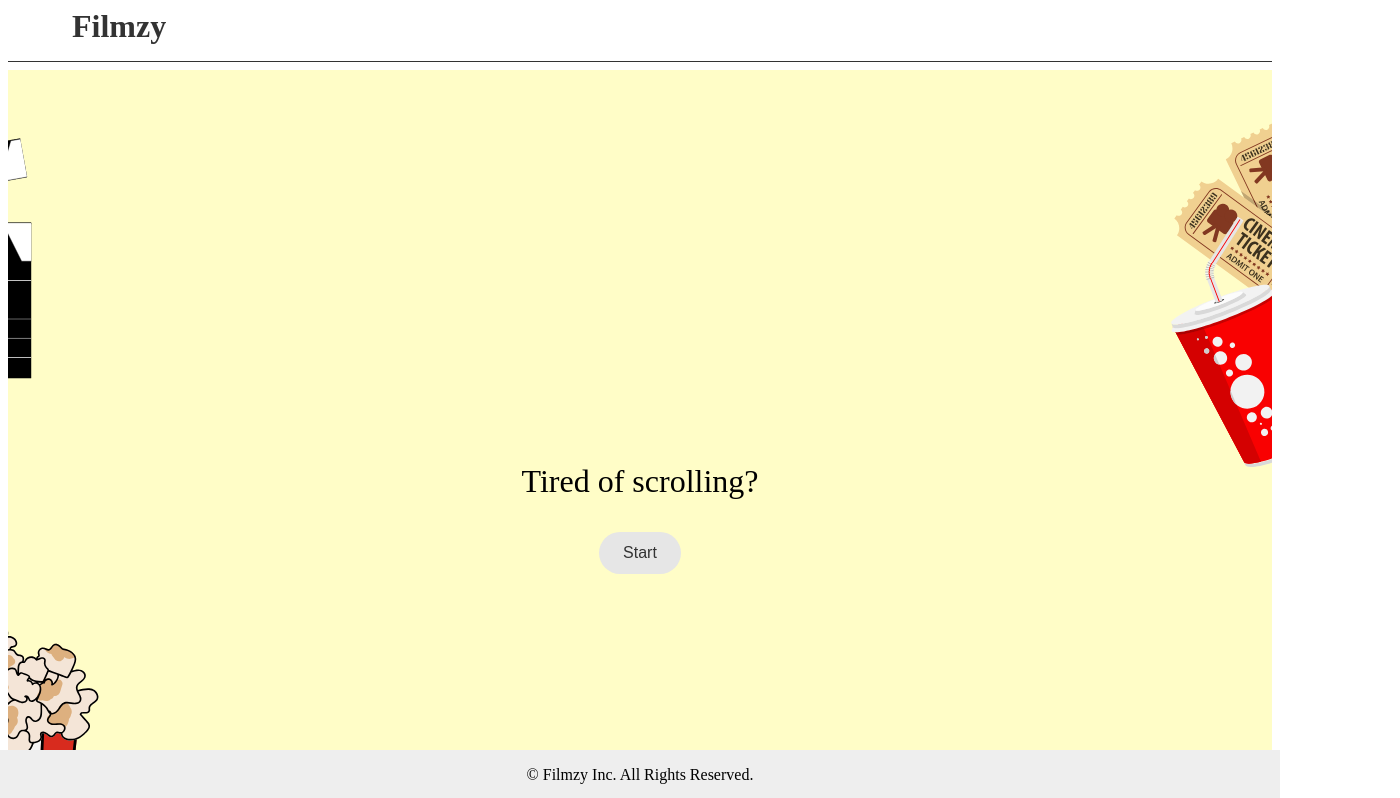
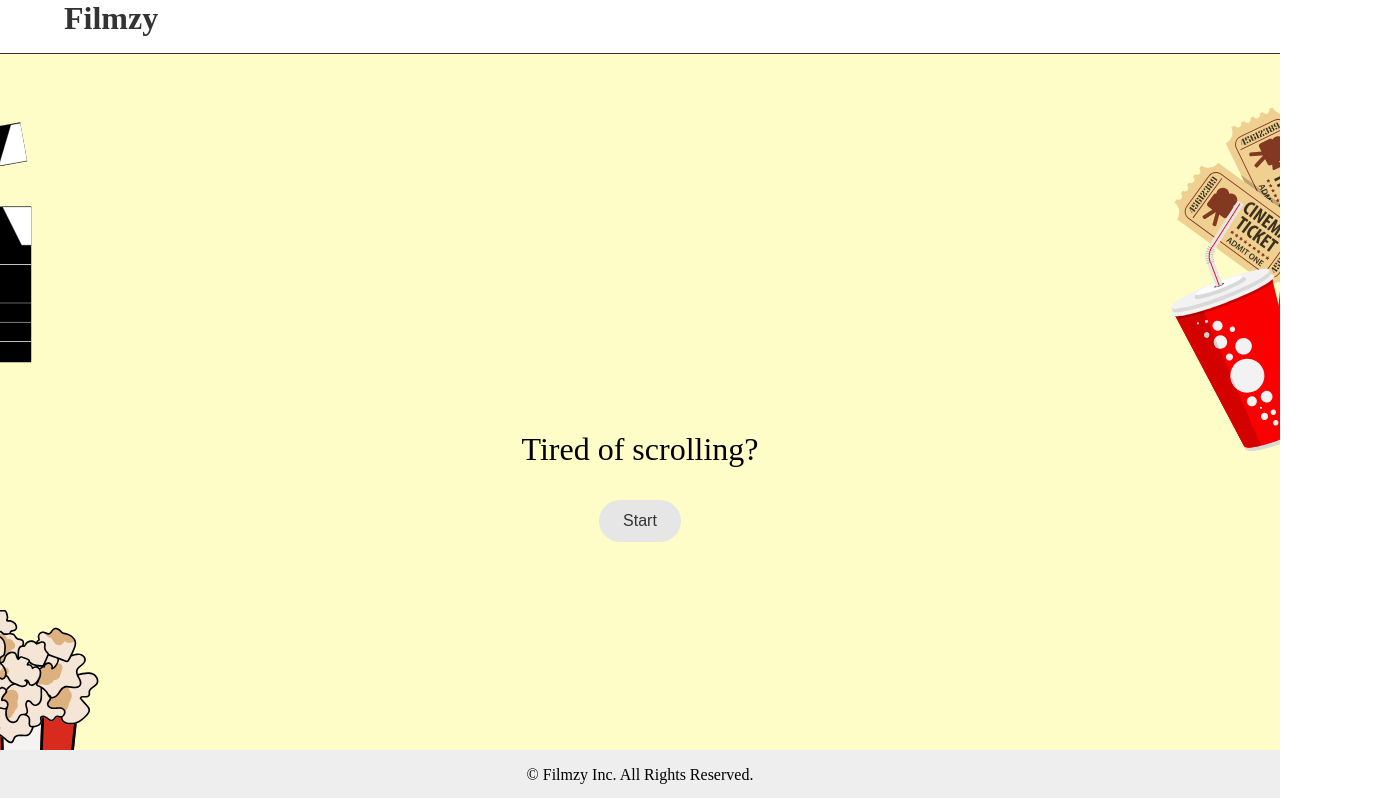
Before and after one commit to idaoskooei/filmzy-capstone-project, a React (Vite) app: page / in a window 1280 px wide. Shown: the top 798 px of the page, 1400 px wide, since content can reach past the window. Built offline with nearby package versions, Linux system fonts and the light colour scheme.

Commit message:
fix the size of the screen and disable overflow

```diff
--- a/src/App.scss
+++ b/src/App.scss
@@ -2,12 +2,23 @@
 @use "./styles/partials/breakpoints" as *;
 @use "./styles/partials/colors" as *;
 
+* {
+    margin: 0;
+    padding: 0;
+    box-sizing: border-box;
+}
+
+html, body {
+    width: 100%;
+    overflow-x: hidden;
+}
 
 .App {
     display: flex;
     flex-direction: column;
     min-height: 100vh;
     margin: 0;
+    width: 100%;
 }
 
 .content {
@@ -18,6 +29,7 @@
     background-position: center;
     background-repeat: no-repeat;
     padding: 0;
+    width: 100%;
 
 
     @include tablet {
--- a/src/components/Footer/Footer.scss
+++ b/src/components/Footer/Footer.scss
@@ -10,6 +10,7 @@
     bottom: 0;
     left: 0;
     z-index: 1000;
+    overflow: hidden;
 }
 
 .footer p {
--- a/src/components/Header/Header.scss
+++ b/src/components/Header/Header.scss
@@ -4,6 +4,7 @@
 .header {
     position: relative;
     width: 100%;
+    overflow: hidden;
 }
 
 .header-content {
@@ -11,6 +12,7 @@
     flex-direction: column;
     align-items: center;
     width: 100%;
+    padding: 0 1em;
 }
 
 .logo {
--- a/src/components/Welcome/Welcome.scss
+++ b/src/components/Welcome/Welcome.scss
@@ -23,10 +23,10 @@
     background-color: $button-background-color;
     color: $button-text-color;
     cursor: pointer;
-    transition: background-color 0.3s; /* Smooth color transition */
+    transition: background-color 0.3s;
 
     &:hover {
         color: $white-color;
-        background-color: #0056b3; /* Darker color on hover */
+        background-color: #0056b3;
     }
 }
```
